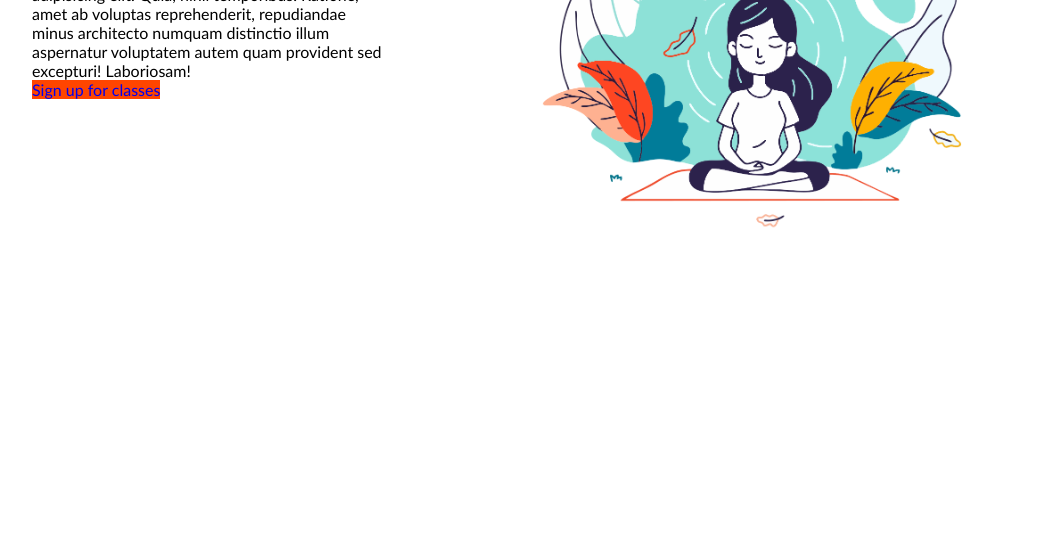
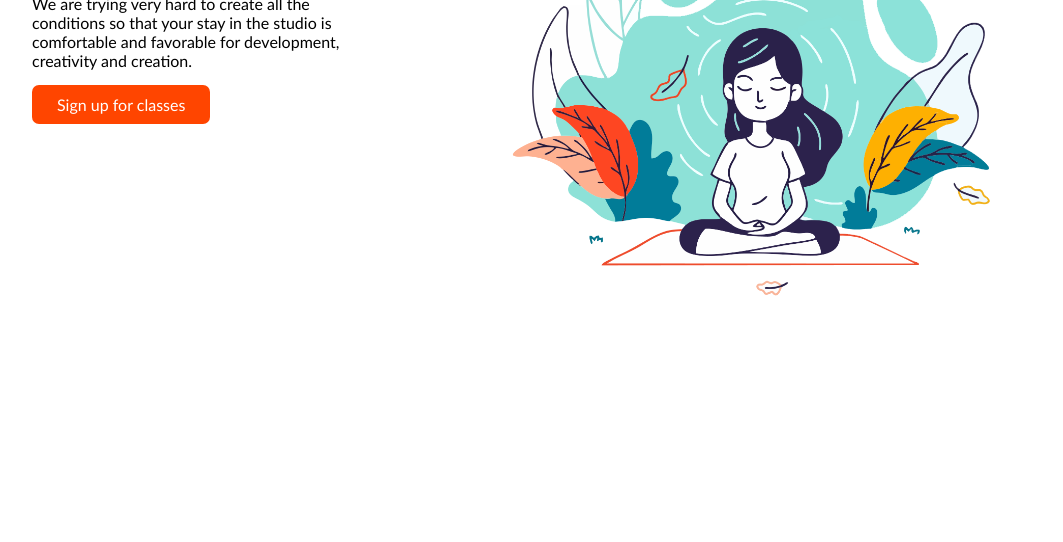
Before and after one commit to melanijaa/7-yoga-landing-page, a website: page index.html in a window 1280 px wide. Shown: the part 258-800 px from the top of the page, without its empty margins (108-1171 px from the left). Drawn offline with Linux system fonts and the light colour scheme.

Commit message:
content and image

```diff
--- a/index.html
+++ b/index.html
@@ -21,8 +21,10 @@
     </header>
     <main>
         <div>
-            <h1>Welcome to<br>Yoga Lifestyle studio!</h1>
-            <p>Lorem ipsum dolor sit, amet consectetur adipisicing elit. Quia, nihil temporibus. Ratione, amet ab voluptas reprehenderit, repudiandae minus architecto numquam distinctio illum aspernatur voluptatem autem quam provident sed excepturi! Laboriosam!</p>
+            <h1>Welcome to<br>Yoga<span> Lifestyle</span> studio!</h1>
+            <p>We are trying very hard to create all the conditions so that
+                your stay in the studio is comfortable and favorable for
+                development, creativity and creation.</p>
             <a href="#">Sign up for classes</a>
         </div>
         <img src="yoga-person.png" alt="Yoga person">
--- a/main.css
+++ b/main.css
@@ -16,6 +16,7 @@ body > main {
     display: inline-block;
     width: 1000px;
     margin-left: calc(50% - 500px);
+    margin-top: 20px;
 }
 
 img{
@@ -58,22 +59,32 @@ main > div {
 }
 
 h1 {
-
+    font-family: cursive;
+    font-weight: normal;
+    margin-bottom: 10px;
+}
+h1 > span {
+    color: orangered;
 }
 
 p {
-
+    margin-bottom: 25px;
 }
 
 div > a {
     background-color: orangered;
     text-decoration: none;
+    color: white;
+    padding: 10px;
+    padding-left: 25px;
+    padding-right: 25px;
+    border-radius: 7px;
 
 }
 
 main > img {
     width: 55%;
-    height: 350px;
+    height: 400px;
     float: left;
     object-fit: contain;
     object-position: center;
```
